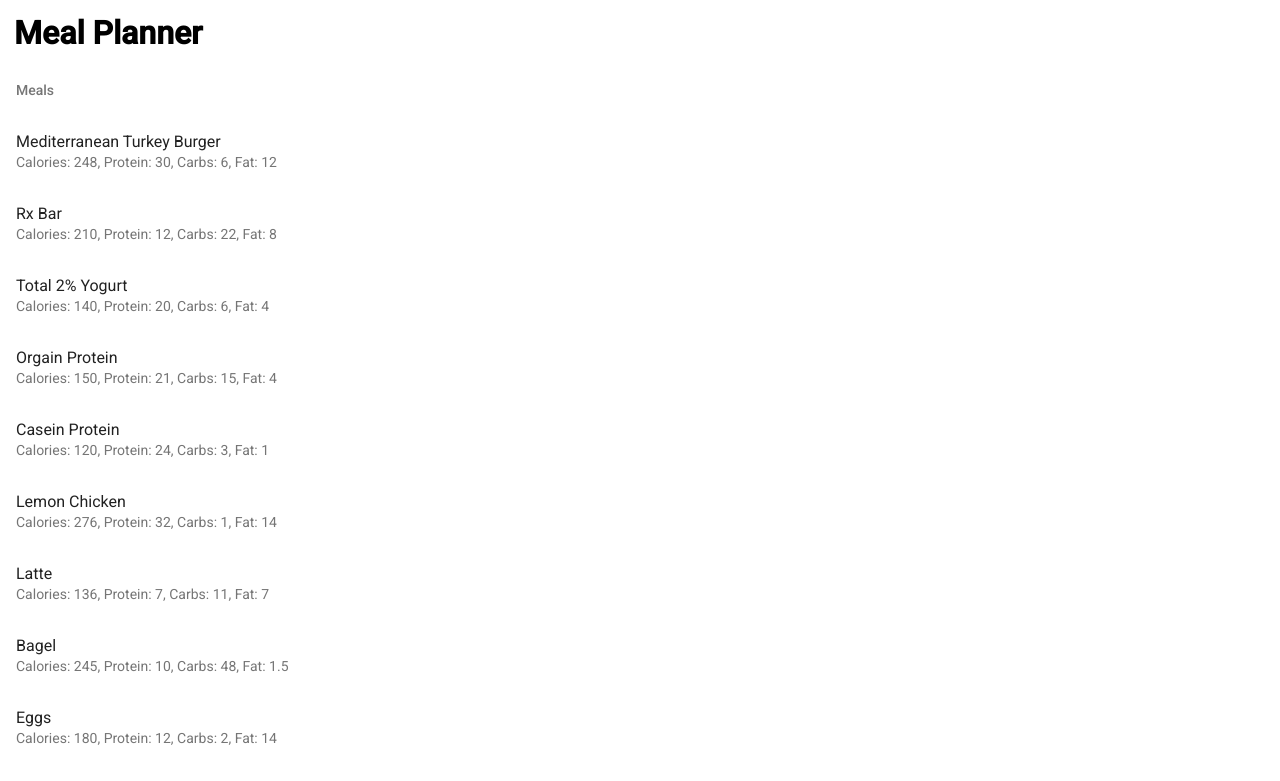
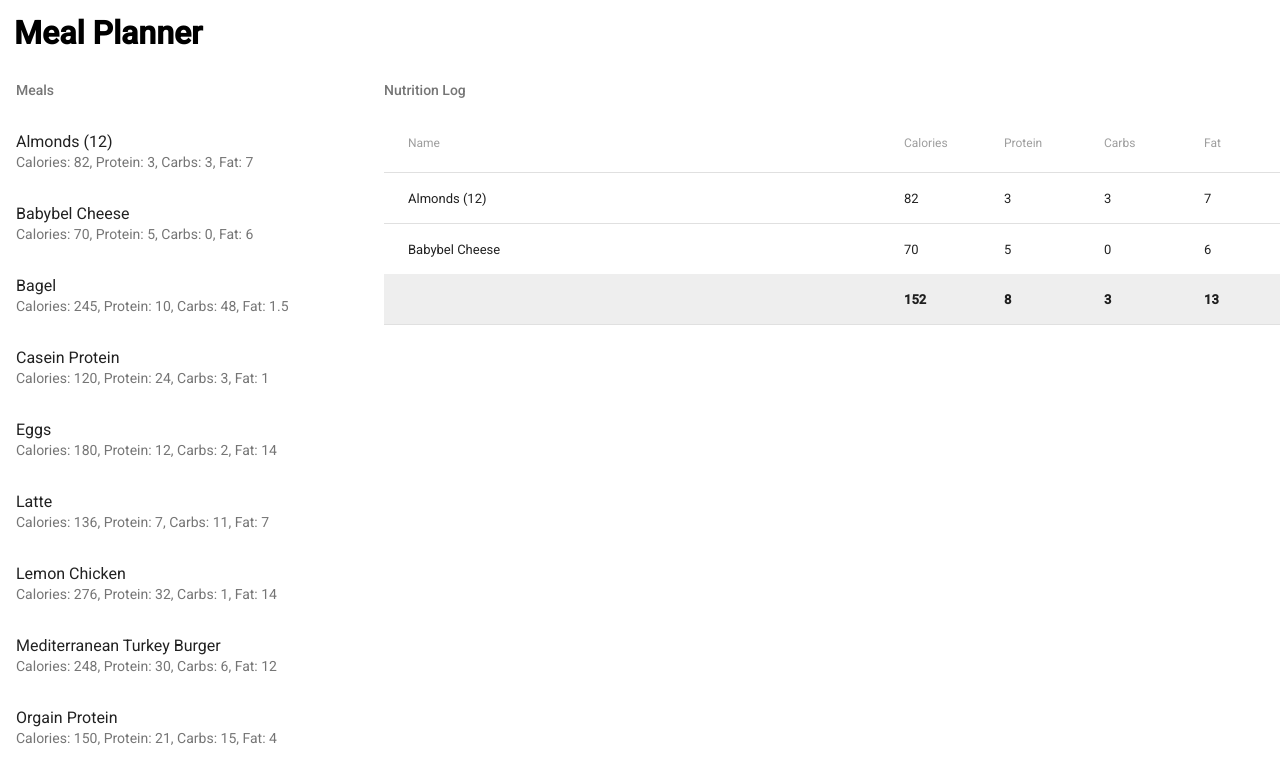
Before and after one commit to kirkyoder/react-meal-planner, a React (Create React App) app: page / in a window 1280 px wide. Shown: the top 781 px of the page. Built offline with nearby package versions, Linux system fonts and the light colour scheme.

Commit message:
add alpha sort and fix locale summary display

```diff
--- a/src/components/DisplayNumber.js
+++ b/src/components/DisplayNumber.js
@@ -2,7 +2,7 @@
 
 class DisplayNumber extends Component {
     localizeNumber(number) {
-        if (!number) {
+        if (number === null || number === undefined) {
             return '';
         }
 
--- a/src/components/MealPlanner.js
+++ b/src/components/MealPlanner.js
@@ -1,4 +1,6 @@
 import React, { Component } from 'react';
+
+import '../styles/meal-planner.css';
 
 import { Subheader, List } from 'material-ui';
 
@@ -44,8 +46,8 @@
 
     render() {
         return (
-            <div>
-                <div>
+            <div className="outer-container">
+                <div className="meals-list-container">
                     <List>
                         <Subheader>Meals</Subheader>
                         {MealDatabase.map(function (meal, index) {
@@ -54,7 +56,9 @@
                     </List>
                 </div>
 
-                <NutritionLog mealItems={this.state.meals} onClick={this.handleRemove} />
+                <div className="nutrition-log-container">
+                    <NutritionLog mealItems={this.state.meals} onClick={this.handleRemove} />
+                </div>
             </div>
         );
     }
--- a/src/data/Meals.js
+++ b/src/data/Meals.js
@@ -9,11 +9,19 @@
     ['Lemon Chicken', 276, 32, 1, 14],
     ['Latte', 136, 7, 11, 7],
     ['Bagel', 245, 10, 48, 1.5],
-    ['Eggs', 180, 12, 2, 14]
+    ['Eggs', 180, 12, 2, 14],
+    ['Almonds (12)', 82, 3, 3, 7],
+    ['Babybel Cheese', 70, 5, 0, 6]
 ];
 
 let mealItems = [];
-meals.forEach(function(meal) {
+meals
+    // sort meals alphabetically according to name
+    .sort(function(a, b) {
+        return a[0].localeCompare(b[0]);
+    })
+    // create MealItemModel objects to seed database
+    .forEach(function(meal) {
         mealItems.push(new MealItemModel({
             name: meal[0],
             calories: meal[1],
--- /dev/null
+++ b/src/styles/meal-planner.css
@@ -0,0 +1,15 @@
+.outer-container {
+    width: 100%;
+}
+
+.meals-list-container {
+    width: 30%;
+    float: left;
+    /* height: 100vh;
+    overflow: scroll; */
+}
+
+.nutrition-log-container{
+    /* height: 100vh;
+    overflow: scroll; */
+}
```
Lines whose indentation alone changed are shown as unchanged.
